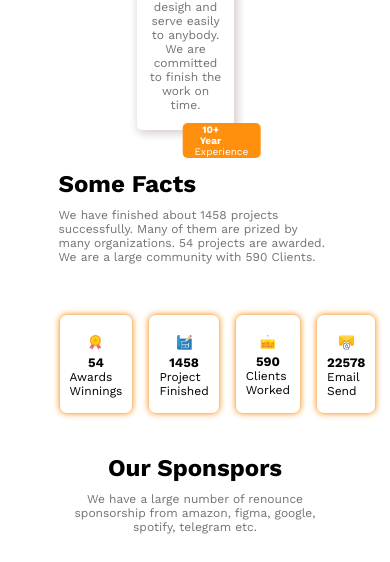
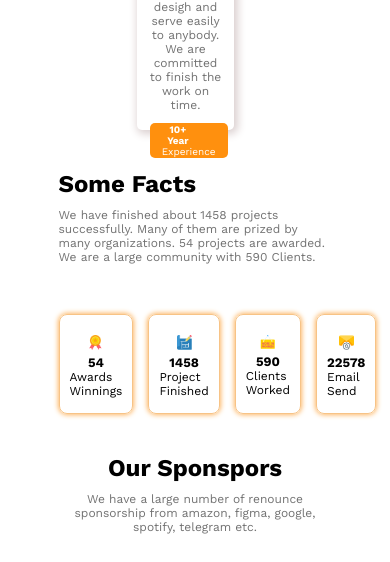
Before and after one commit to shakilkhan2/g3-architacts, a plain HTML site: page index.html in a window 390 px wide. Shown: the part 3060-3622 px from the top of the page. Drawn offline with nearby package versions, Linux system fonts and the light colour scheme.

Commit message:
fixed media query issues

```diff
--- a/styles/styles.css
+++ b/styles/styles.css
@@ -303,7 +303,7 @@ footer {
   .experience {
     border-radius: 5px;
     padding: 1px 12px;
-    transform: translateX(60%);
+    transform: translateX(18%);
     bottom: -8px;
   }
   .informations {
```
